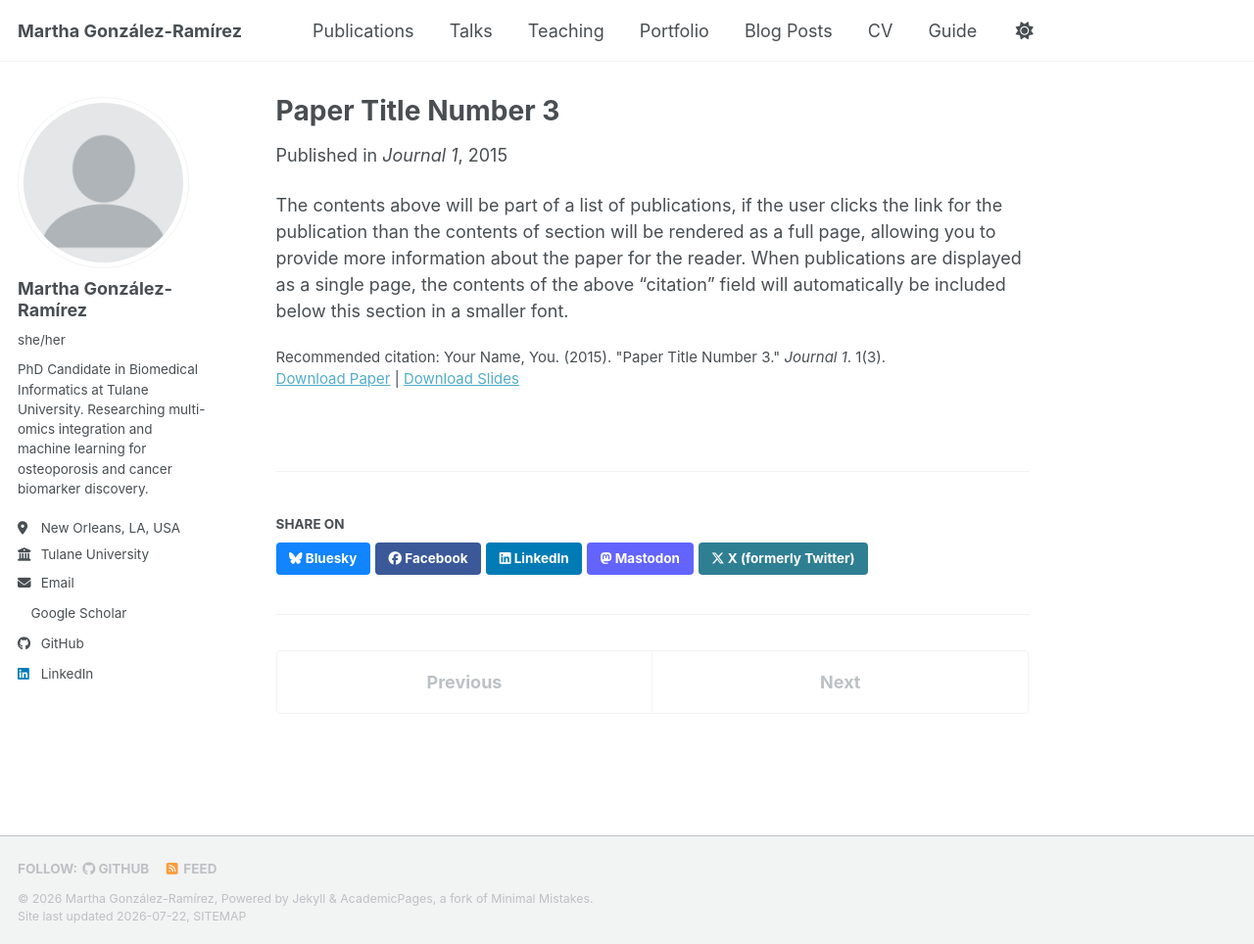
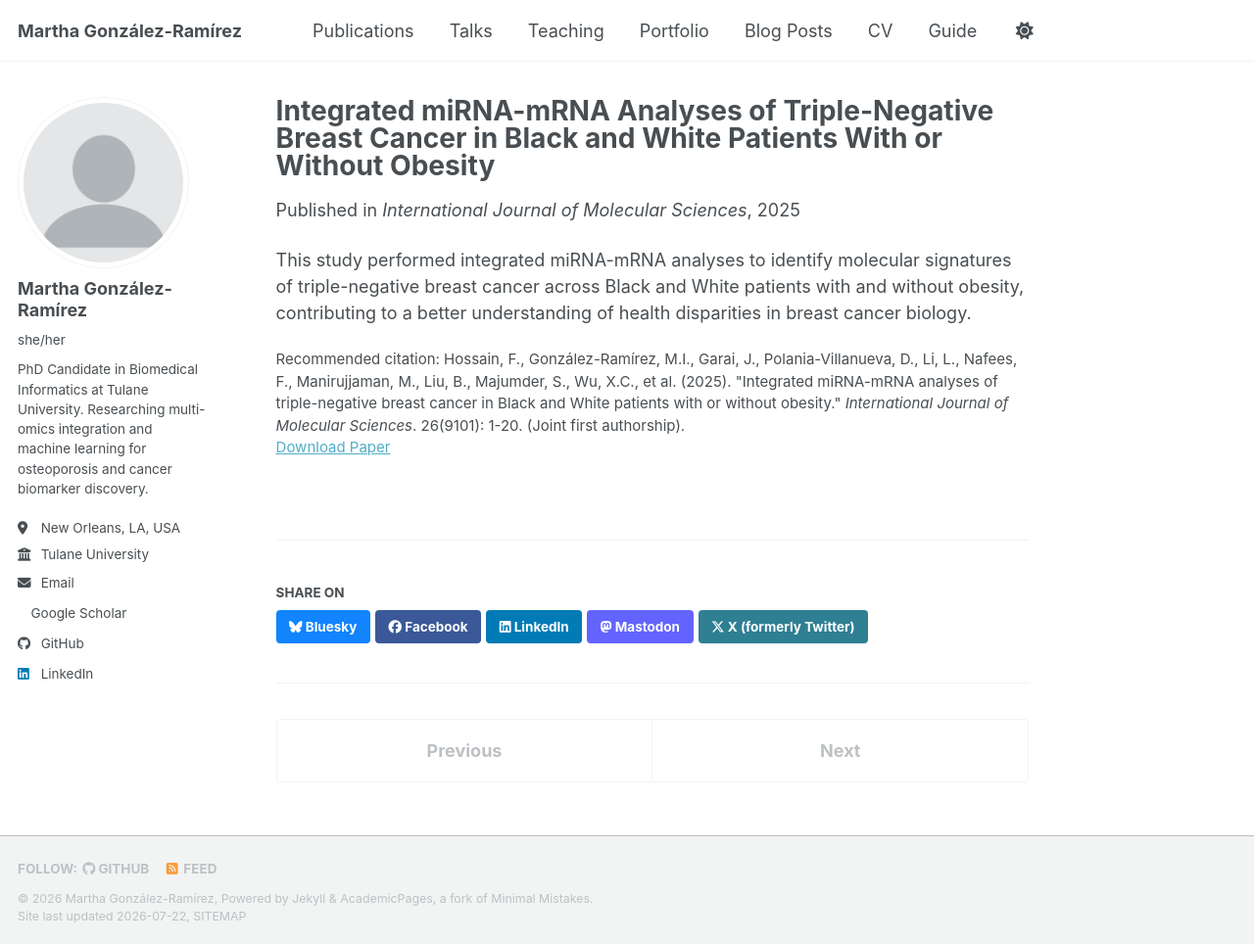
Before and after one commit to migonzalezr/migonzalezr.github.io, a Jekyll site: the page built from _publications/2015-10-01-paper-title-number-3.md, in a window 1280 px wide and 964 px high. Shown: the whole window at 98% size. Built offline with Jekyll 4.4.1, drawn with Linux system fonts in a browser that asks for light colours; a style sheet for code colours, icons or effects is not loaded.

Commit message:
Update publication details for Paper Title Number 3
This update revises the title, permalink, excerpt, date, venue, paper URL, and citation for the publication, reflecting new findings and authorship details.

```diff
--- a/_publications/2015-10-01-paper-title-number-3.md
+++ b/_publications/2015-10-01-paper-title-number-3.md
@@ -1,14 +1,12 @@
 ---
-title: "Paper Title Number 3"
+title: "Integrated miRNA-mRNA Analyses of Triple-Negative Breast Cancer in Black and White Patients With or Without Obesity"
 collection: publications
 category: manuscripts
-permalink: /publication/2015-10-01-paper-title-number-3
-excerpt: 'This paper is about the number 3. The number 4 is left for future work.'
-date: 2015-10-01
-venue: 'Journal 1'
-slidesurl: 'https://academicpages.github.io/files/slides3.pdf'
-paperurl: 'https://academicpages.github.io/files/paper3.pdf'
-citation: 'Your Name, You. (2015). &quot;Paper Title Number 3.&quot; <i>Journal 1</i>. 1(3).'
+permalink: /publication/2025-ijms-tnbc-mirna-mrna
+excerpt: 'Integrated miRNA-mRNA analysis of triple-negative breast cancer in Black and White patients, examining the role of obesity in molecular disease profiles. Joint first authorship.'
+date: 2025-09-01
+venue: 'International Journal of Molecular Sciences'
+paperurl: 'https://doi.org/10.3390/ijms26189101'
+citation: 'Hossain, F., González-Ramírez, M.I., Garai, J., Polania-Villanueva, D., Li, L., Nafees, F., Manirujjaman, M., Liu, B., Majumder, S., Wu, X.C., et al. (2025). &quot;Integrated miRNA-mRNA analyses of triple-negative breast cancer in Black and White patients with or without obesity.&quot; <i>International Journal of Molecular Sciences</i>. 26(9101): 1-20. (Joint first authorship).'
 ---
-
-The contents above will be part of a list of publications, if the user clicks the link for the publication than the contents of section will be rendered as a full page, allowing you to provide more information about the paper for the reader. When publications are displayed as a single page, the contents of the above "citation" field will automatically be included below this section in a smaller font.
+This study performed integrated miRNA-mRNA analyses to identify molecular signatures of triple-negative breast cancer across Black and White patients with and without obesity, contributing to a better understanding of health disparities in breast cancer biology.
```
